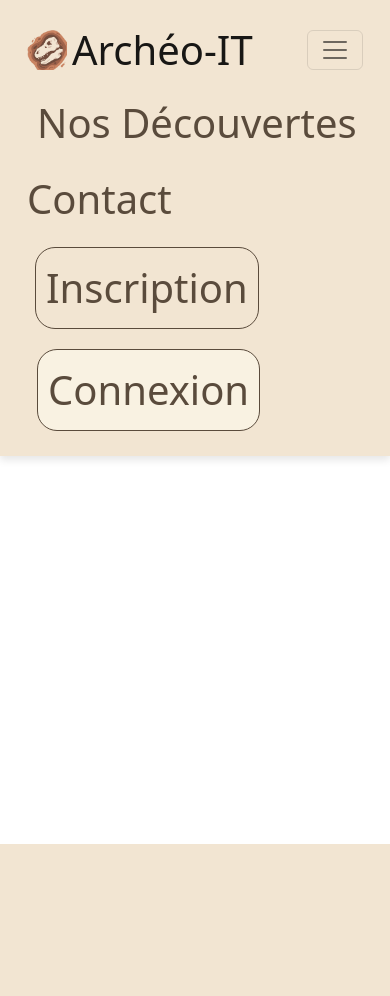
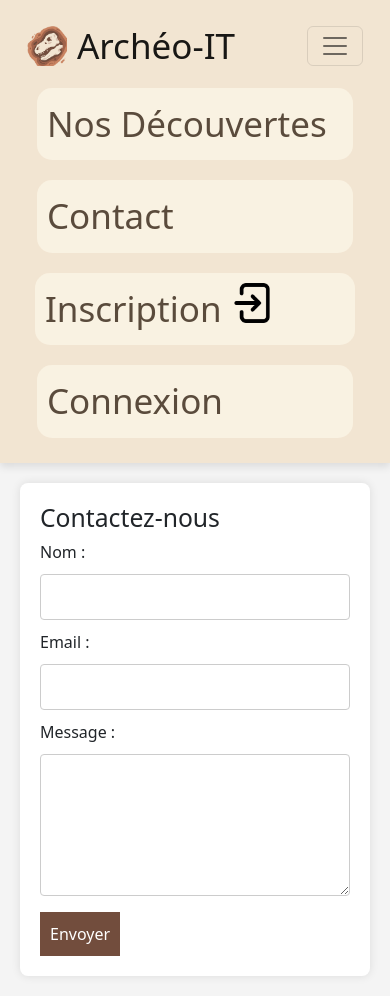
Before and after one commit to Kilian321/projet, a PHP site: page /PHP/contact.php in a window 390 px wide, after a click that opens the changed part. Before the commit the page ends 844 px from the top, so only its background shows below. Run offline with PHP 8.4, Linux system fonts and the light colour scheme.

Commit message:
mise a jour navbar mobile

```diff
--- /dev/null
+++ b/CSS/contact.css
@@ -0,0 +1,31 @@
+body {
+    background-color: #f4f4f4;
+    display: flex;
+    flex-direction: column;
+    height: 100vh;
+}
+.form-container {
+    margin: 20px;
+    background-color: white;
+    padding: 20px;
+    border-radius: 8px;
+    box-shadow: 0 0 10px rgba(0, 0, 0, 0.1);
+}
+input, textarea {
+    width: 100%;
+    padding: 10px;
+    margin: 10px 0;
+    border: 1px solid #ccc;
+    border-radius: 4px;
+}
+
+button {
+    background-color: #724d3d;
+    color: white;
+    padding: 10px;
+    border: none;
+    cursor: pointer;
+}
+button:hover {
+    background-color: #ca8462;
+}
--- a/CSS/navbar.css
+++ b/CSS/navbar.css
@@ -2,7 +2,6 @@
     box-shadow: 0 4px 8px rgba(0, 0, 0, 0.1);
     background-color: #f2e5d2;
 }
-
 .nav-link {
     position: relative;
     color: #5a4b3c;
@@ -11,7 +10,7 @@
 }
 
 .nav-link:hover {
-    color: #9f634b;
+    color: #9e634b;
 }
 
 .nav-link::after {
@@ -21,7 +20,7 @@
     bottom: -3px;
     width: 100%;
     height: 2px;
-    background-color: #9f634b;
+    background-color: #724d3d;
     opacity: 0;
     transition: opacity 0.3s ease-in-out;
 }
@@ -31,33 +30,21 @@
 }
 
 .btn-outline-primary, .btn-primary {
-    border-radius: 20px;
+    text-decoration: none;
+    padding: 10px;
+    background-color: rgba(252, 245, 231, 0.8);
+    border-radius: 15px;
     transition: all 0.3s ease;
     font-size: 18px;
-}
-
-.btn-outline-primary {
-    border-color: #5a4b3c;
     color: #5a4b3c;
 }
 
-.btn-outline-primary:hover {
+.btn-outline-primary:hover, .btn-primary:hover {
     background-color: #d4b89b;
     color: white;
     border-color: #d4b89b;
 }
 
-.btn-primary {
-    background-color: rgba(252, 245, 231, 0.8);
-    border-color: #5a4b3c;
-    color: #5a4b3c;
-}
-
-.btn-primary:hover {
-    background-color: #d4b89b;
-    border-color: #d4b89b;
-    color: white;
-}
 @media (max-width: 991px) {
     .navbar {
         padding: 15px;
@@ -66,7 +53,14 @@
         font-size: 27px;
     }
     .nav-link {
+        background-color: rgba(252, 245, 231, 0.8);
+        border-radius: 15px;
+        color: #5a4b3c;
         font-size: 27px;
+        display: flex;
+        padding: 10px;
+        margin: 10px;
+        transition: all 0.3s ease;
     }
     .nav-link::after {
         content: "";
@@ -81,9 +75,11 @@
     }
 
     .btn-outline-primary, .btn-primary {
+        display: flex;
         padding: 10px;
         margin: 10px;
         font-size: 27px;
+
     }
 }
 @media (max-width: 500px) {
@@ -124,70 +120,19 @@
     align-items: center;
     justify-content: center;
     display: flex;
+    cursor: pointer;
 }
-
+.logOUTPicture{
+    height: 40px;
+}
+.logOUTPictureDiv{
+    align-items:center;
+    flex-direction: row;
+}
 .gap{
-    gap: 5px;
+    gap: 10px;
 }
 
 .ml{
     margin-left: 10px;
 }
-
-
-@media (max-width: 991px) {
-    .navbar {
-        padding: 15px;
-    }
-    .navbar-brand{
-        font-size: 27px;
-    }
-    .nav-link {
-        font-size: 27px;
-    }
-    .nav-link::after {
-        content: "";
-        position: absolute;
-        left: 0;
-        bottom: -3px;
-        width: 0;
-        height: 2px;
-        background-color: #9f634b;
-        opacity: 0;
-        transition: opacity 0.3s ease-in-out;
-    }
-
-    .btn-outline-primary, .btn-primary {
-        padding: 10px;
-        margin: 10px;
-        font-size: 27px;
-    }
-}
-@media (max-width: 500px) {
-    .navbar {
-        padding: 15px;
-    }
-    .navbar-brand{
-        font-size: 40px;
-    }
-    .nav-link {
-        font-size: 40px;
-    }
-    .nav-link::after {
-        content: "";
-        position: absolute;
-        left: 0;
-        bottom: -3px;
-        width: 0;
-        height: 2px;
-        background-color: #9f634b;
-        opacity: 0;
-        transition: opacity 0.3s ease-in-out;
-    }
-
-    .btn-outline-primary, .btn-primary {
-        padding: 10px;
-        margin: 10px;
-        font-size: 40px;
-    }
-}
--- a/PHP/contact.php
+++ b/PHP/contact.php
@@ -1 +1,28 @@
 <?php require_once "navbar.php"; ?>
+<!DOCTYPE html>
+<html lang="fr">
+<head>
+    <title>Archéo-IT Contact</title>
+    <meta charset="UTF-8">
+    <link href="../CSS/contact.css" rel="stylesheet">
+    <link rel="icon" href="../PICTURE/Archeo-IT_Logo-removebg-preview.png">
+</head>
+<body>
+<header>
+    <div class="form-container">
+        <h2>Contactez-nous</h2>
+        <form action="contact.php" method="post">
+            <label for="name">Nom :</label>
+            <input type="text" id="name" name="name" required>
+
+            <label for="email">Email :</label>
+            <input type="email" id="email" name="email" required>
+
+            <label for="message">Message :</label>
+            <textarea id="message" name="message" rows="5" required></textarea>
+
+            <button type="submit">Envoyer</button>
+        </form>
+    </div>
+</header>
+</body>
--- a/PHP/navbar.php
+++ b/PHP/navbar.php
@@ -11,7 +11,7 @@
     <nav class="navbar navbar-expand-lg bg-body-tertiary ">
         <div class="container-fluid">
             <div class="center-img gap" id="home">
-                <img  class="img" src="../PICTURE/Archeo-IT_Logo-removebg-preview.png">
+                <img class="img" src="../PICTURE/Archeo-IT_Logo-removebg-preview.png">
                 <div class="navbar-brand">
                     Archéo-IT
                 </div>
@@ -33,11 +33,14 @@
                 <!-- Boutons alignés à droite -->
                 <ul class="navbar-nav ms-auto">
                     <li class="nav-item">
-                        <a class="btn btn-outline-primary mx-2" href="registration.php">Inscription</a>
+                        <div class="logOUTPictureDiv"><a class="btn-outline-primary mx-2 gap" href="registration.php">Inscription
+                                <img class="logOUTPicture img2" src="../PICTURE/log-in.png"></a>
+                        </div>
                     </li>
-                    <li class="nav-item">
-                        <a class="btn btn-primary" href="connexion.php">Connexion</a>
+                 <li class="nav-item">
+                        <a class="btn-primary" href="connexion.php">Connexion</a>
                     </li>
+
                 </ul>
             </div>
         </div>
```
Also changed, not shown: PICTURE/log-in.png (added).
